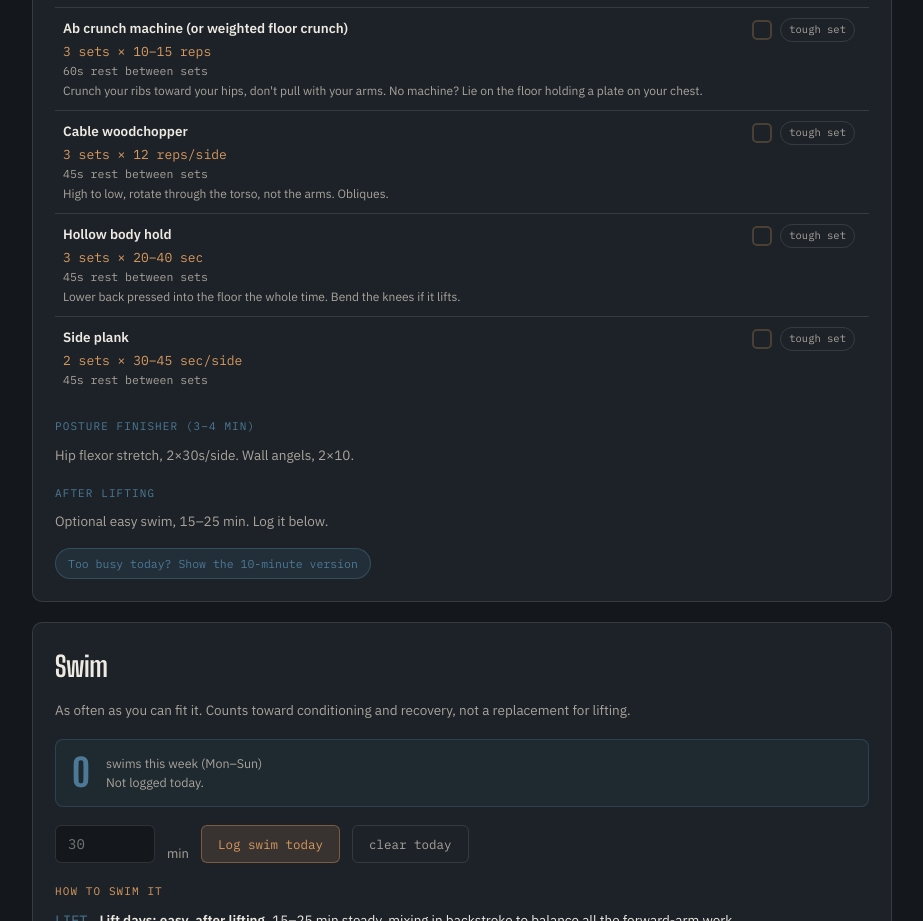
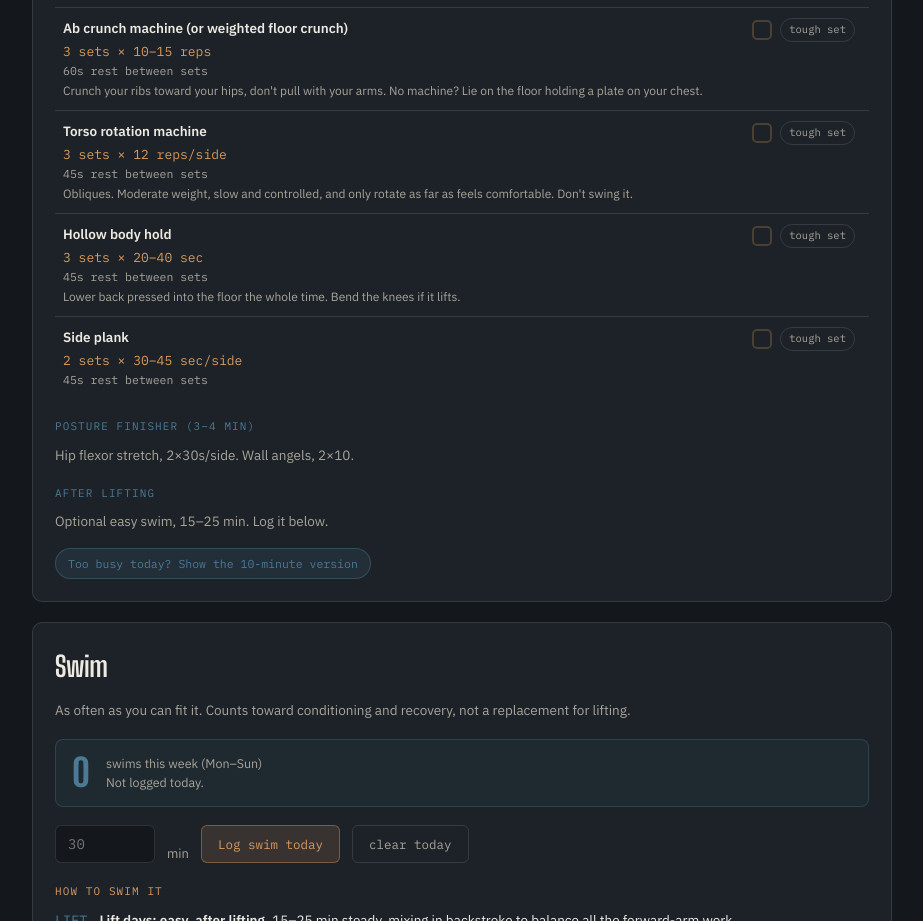
Before and after one commit to c1prk/daily-regimen, a plain HTML site: page index.html in a window 1280 px wide. Shown: the part 967-1888 px from the top of the page, without its empty margins (178-1101 px from the left). Drawn offline with Linux system fonts and the light colour scheme; a web font is replaced by a local one.

Commit message:
Replace cable woodchopper with torso rotation machine
Co-Authored-By: Claude Opus 5.5 <noreply@anthropic.com>
Claude-Session: https://claude.ai/code/session_01HXLDRiRaw3qZEMWTsNLVJf

```diff
--- a/index.html
+++ b/index.html
@@ -393,13 +393,13 @@ const DAYS = {
       {id:'lb-1', name:'Hack squat (or Smith machine squat)', sets:'3', reps:'8–12', rest:'2 min', note:'If the hack squat is taken, do leg press with feet higher on the platform.'},
       {id:'lb-2', name:'Leg extension', sets:'2', reps:'12–15', rest:'60s', note:'Pause one second at the top.'},
       {id:'lb-c1', name:'Ab crunch machine (or weighted floor crunch)', sets:'3', reps:'10–15', rest:'60s', note:'Crunch your ribs toward your hips, don\'t pull with your arms. No machine? Lie on the floor holding a plate on your chest.'},
-      {id:'lb-c2', name:'Cable woodchopper', sets:'3', reps:'12/side', rest:'45s', note:'High to low, rotate through the torso, not the arms. Obliques.'},
+      {id:'lb-c2', name:'Torso rotation machine', sets:'3', reps:'12/side', rest:'45s', note:'Obliques. Moderate weight, slow and controlled, and only rotate as far as feels comfortable. Don\'t swing it.'},
       {id:'lb-c3', name:'Hollow body hold', sets:'3', reps:'20–40s', rest:'45s', note:'Lower back pressed into the floor the whole time. Bend the knees if it lifts.'},
       {id:'lb-c4', name:'Side plank', sets:'2', reps:'30–45s/side', rest:'45s', note:''}
     ],
     skill: null,
     posture: 'Hip flexor stretch, 2×30s/side. Wall angels, 2×10.',
-    mvp: '3×12 ab crunch machine, 2×12/side woodchopper, 2×30s hollow hold. ~10 min total.'
+    mvp: '3×12 ab crunch machine, 2×12/side torso rotation machine, 2×30s hollow hold. ~10 min total.'
   },
   swim: {
     title: 'Swim Day', focusTag:'Pool · Conditioning',
--- a/sw.js
+++ b/sw.js
@@ -1,6 +1,6 @@
 // Minimal offline cache for RUNG — caches the app shell so it opens without a network hit.
 // Bump CACHE_NAME whenever rung.html changes meaningfully so old data gets replaced.
-const CACHE_NAME = 'rung-cache-v8';
+const CACHE_NAME = 'rung-cache-v9';
 const APP_SHELL = ['./index.html', './manifest.json', './icon-192.png', './icon-512.png', './apple-touch-icon.png'];
 
 self.addEventListener('install', (event) => {
```
